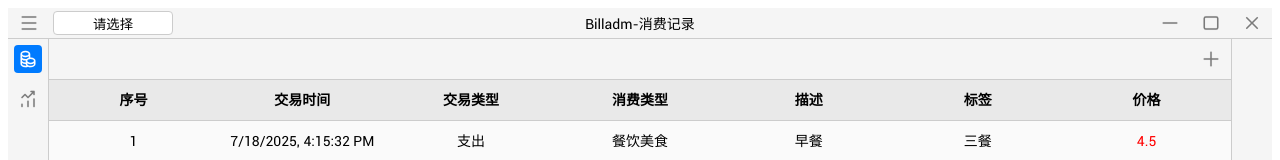
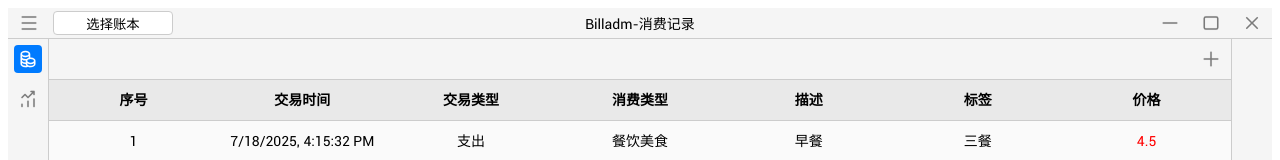
Before and after one commit to DaoiestFire/Billadm-GO, a Vue app in the folder app/: page / in a window 1280 px wide. Shown: the top 160 px of the page. Built offline with nearby package versions, Linux system fonts and the light colour scheme; a web font is replaced by a local one.

Commit message:
账本下拉框占位符

```diff
--- a/app/src/components/AppTopBar.vue
+++ b/app/src/components/AppTopBar.vue
@@ -3,7 +3,7 @@
         <div class="left-groups">
             <CommonIcon :icon="iconMenu" label="菜单" width="41" height="30" :color="iconColor" :bgColor="minorBgColor"
                 :hoverBgColor="hoverBgColor" hoverStyle="rect" />
-            <CustomSelect v-model="currentLedger" :options="ledgers" height="24px" width="120px" />
+            <CustomSelect v-model="currentLedger" :options="ledgers" height="24px" width="120px" placeholder="选择账本" />
         </div>
         <div class="center-groups">
             Billadm-{{ route.name }}
```
